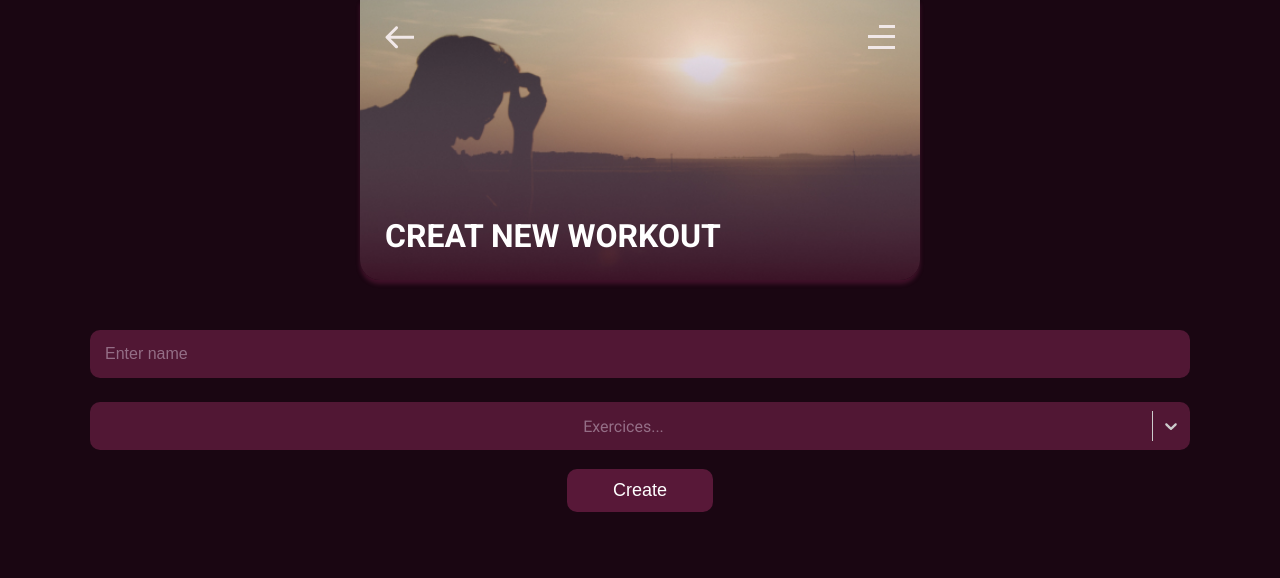
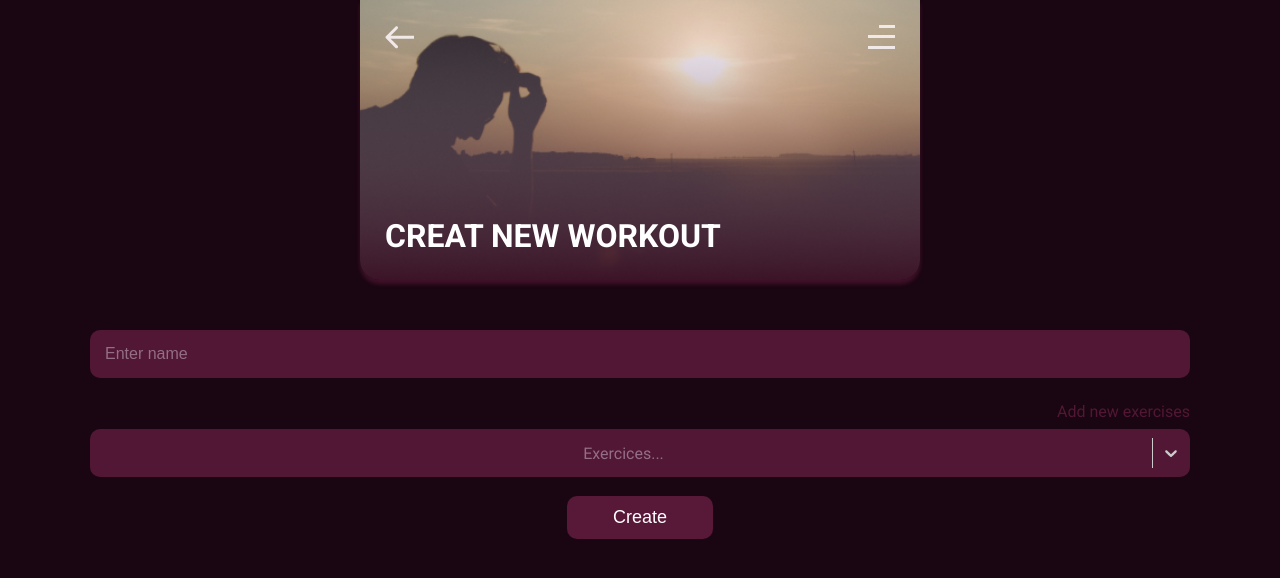
Before and after one commit to zex1l/workout-app, a React (Create React App) app in the folder front/: page /new-workout in a window 1280 px wide. Shown: the top 578 px of the page. Built offline with nearby package versions, Linux system fonts and the light colour scheme.

Commit message:
Feat(New-workout) : Added link to page /new-exercise

```diff
--- a/front/src/components/pages/NewWorkout/NewWorkout.jsx
+++ b/front/src/components/pages/NewWorkout/NewWorkout.jsx
@@ -1,5 +1,6 @@
 import { useState } from "react";
 import ReactSelect from 'react-select'
+import { Link } from "react-router-dom";
 
 import Layout from "../../common/Layout";
 import Field from "../../ui/Field/Field";
@@ -29,6 +30,12 @@ const NewWorkout = () => {
                         value={name}
                         onChange={e => setName(e.target.value)}
                     />
+                    <Link
+                        to='/new-exercise'
+                        className="dark-link"
+                    >
+                        Add new exercises
+                    </Link>
                     <ReactSelect
                         classNamePrefix='select2-selection'
                         placeholder='Exercices...'
--- a/front/src/sass/index.scss
+++ b/front/src/sass/index.scss
@@ -139,3 +139,18 @@ img {
 		}
 	}
 }
+
+
+.dark-link {
+	display: block;
+	text-align: right;
+	text-decoration: none;
+	width: 100%;
+	margin-bottom: 0.5rem;
+	color: $purple;
+	transition: color 0.3s ease;
+
+	&:hover {
+		color: $accent;
+	}
+}
```
